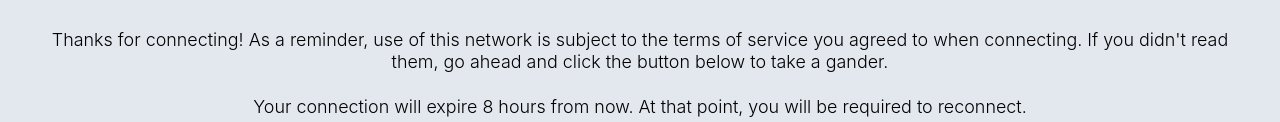
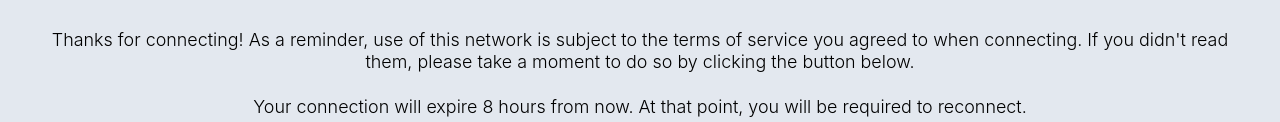
Before and after one commit to stohar/The-Harker-Family-React, a website built with Parcel: page wi-fi-connection-successful.html in a window 1280 px wide. Shown: the part 401-523 px from the top of the page. Built offline with nearby package versions, Linux system fonts and the light colour scheme.

Commit message:
Update wi-fi-connection-successful.html

```diff
--- a/wi-fi-connection-successful.html
+++ b/wi-fi-connection-successful.html
@@ -118,8 +118,7 @@
             <span>
               Thanks for connecting! As a reminder, use of this network is
               subject to the terms of service you agreed to when connecting. If
-              you didn't read them, go ahead and click the button below to take
-              a gander.
+              you didn't read them, please take a moment to do so by clicking the button below.
             </span>
             <br />
             <br />
```
